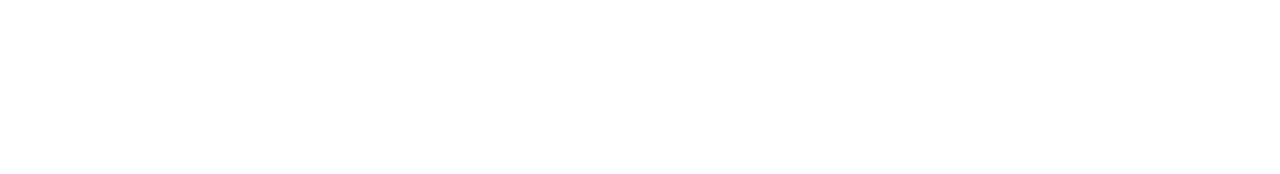
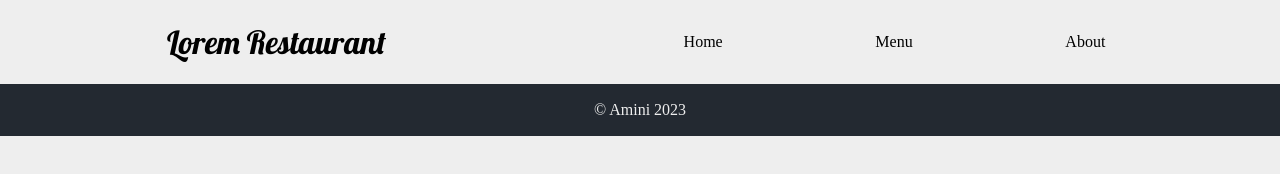
Before and after one commit to AEmin321/restaurant-page, a plain HTML site: page index.html in a window 1280 px wide. Drawn offline with Linux system fonts and the light colour scheme; files whose address does not match are found by name.

Commit message:
Added the header and footer js

```diff
--- a/index.html
+++ b/index.html
@@ -4,6 +4,7 @@
     <meta charset="UTF-8">
     <meta http-equiv="X-UA-Compatible" content="IE=edge">
     <meta name="viewport" content="width=device-width, initial-scale=1.0">
+    <link rel="stylesheet" href="./styles.css">
     <title>Lorem Restaurant</title>
 </head>
 <body>
--- a/main.js
+++ b/main.js
@@ -1 +1 @@
-console.log("hello from src file...");
+(()=>{"use strict";const t=document.querySelector(".container"),e=document.querySelector("body");!function(){const e=document.createElement("div");e.classList.add("header");const n=document.createElement("div");n.classList.add("header-title"),n.textContent="Lorem Restaurant";const d=document.createElement("div");d.classList.add("btns-wrapper"),d.appendChild(function(){const t=document.createElement("div");return t.classList.add("home-btn"),t.textContent="Home",t}()),d.appendChild(function(){const t=document.createElement("div");return t.classList.add("menu-btn"),t.textContent="Menu",t}()),d.appendChild(function(){const t=document.createElement("div");return t.classList.add("about-btn"),t.textContent="About",t}()),e.appendChild(n),e.appendChild(d),t.appendChild(e)}(),function(){const t=document.createElement("footer");t.textContent="© Amini 2023",e.appendChild(t)}()})();
--- /dev/null
+++ b/styles.css
@@ -0,0 +1,64 @@
+@import url('https://fonts.googleapis.com/css2?family=Lobster&display=swap');
+
+body {
+    background-color: #EEEEEE;
+    box-sizing: border-box;
+    margin: 0;
+    padding: 0;
+    height: 100vh;
+}
+
+.container {
+    display: flex;
+    flex-direction: column;
+}
+
+.header {
+    display: flex;
+    justify-content: space-around;
+    justify-content: center;
+    align-items: center;
+    flex-wrap: wrap;
+    padding: 22px;
+}
+
+.header-title {
+    font-family: 'Lobster', cursive;
+    font-size: 2rem;
+    flex: 0.7;
+    text-align: center;
+}
+
+.btns-wrapper {
+    display: flex;
+    justify-content: space-evenly;
+    align-items: center;
+    flex: 1;
+    padding: 11px 0;
+}
+
+.btns-wrapper>div {
+    cursor: pointer;
+}
+
+footer {
+    background-color: #232931;
+    color: #EEEEEE;
+    text-align: center;
+    padding: 17px 0;
+}
+
+/* width */
+::-webkit-scrollbar {
+    width: 20px;
+  }
+
+  /* Track */
+  ::-webkit-scrollbar-track {
+    box-shadow: inset 0 0 5px grey;
+  }
+
+  /* Handle */
+  ::-webkit-scrollbar-thumb {
+    background: #4ECCA3;
+  }
```
